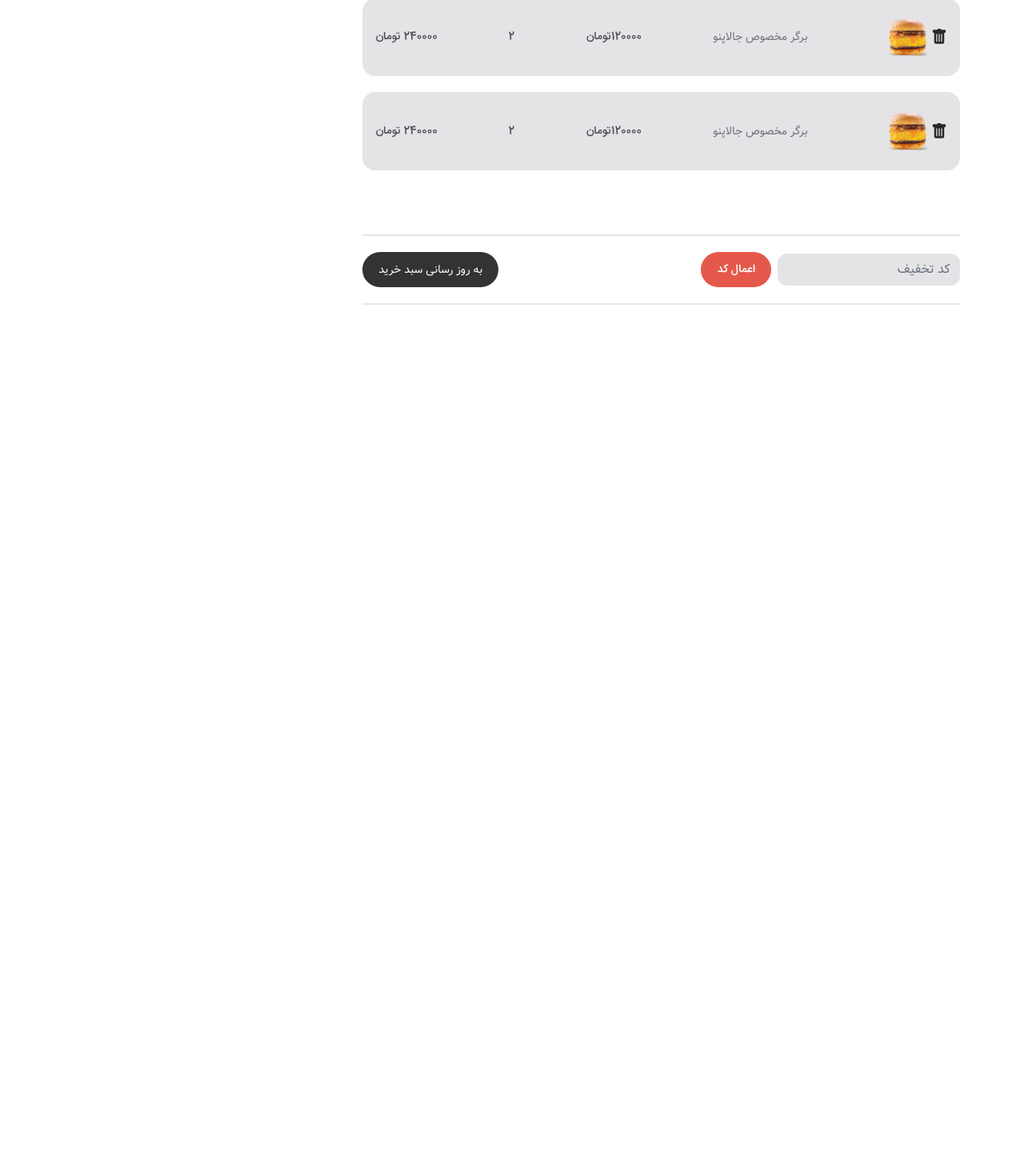
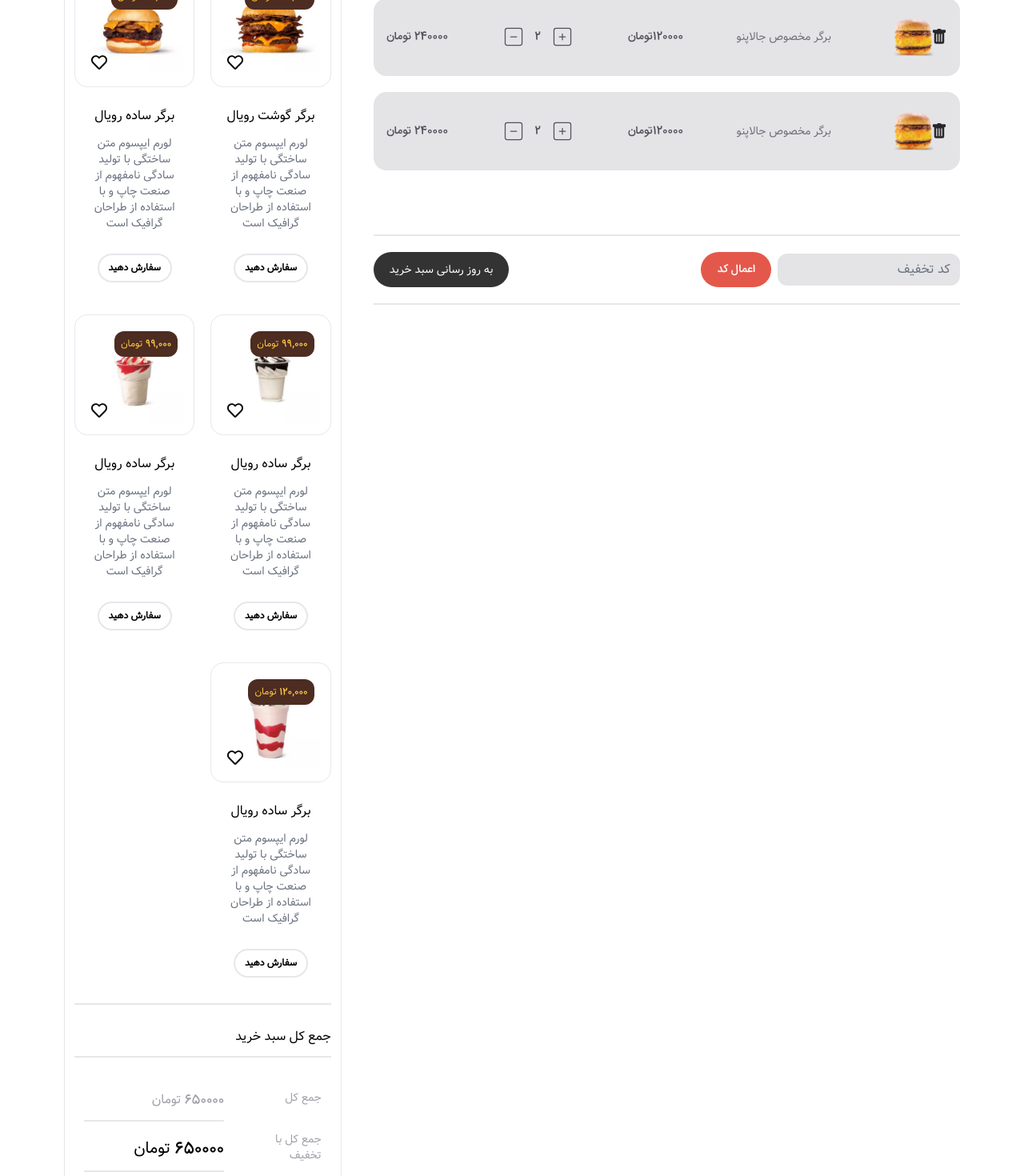
Before and after one commit to Hanieghorbani/Lafka-, a React (Create React App) app: page /cart in a window 1280 px wide. Shown: the part 760-2230 px from the top of the page at 80% size. Before the commit the page ends 1221 px from the top, so only its background shows below. Built offline with nearby package versions, Linux system fonts and the light colour scheme.

Commit message:
complete cart page

```diff
--- a/src/components/Main/ProductCartBox/ProductCartBoxInPage.js
+++ b/src/components/Main/ProductCartBox/ProductCartBoxInPage.js
@@ -1,22 +1,36 @@
-import React from "react"
+import React, { useState } from "react"
 import { BsFillTrashFill } from "react-icons/bs"
 import { IoCloseOutline } from "react-icons/io5"
+import { CiSquarePlus, CiSquareMinus } from "react-icons/ci"
 export default function ProductCartBoxInPage({ img, name, count, price }) {
+  const [mainCount, setMainCount] = useState(count)
   return (
-    <div className="flex items-center justify-between bg-zinc-200 p-4 rounded-2xl relative text-zinc-600 text-sm">
-        <BsFillTrashFill className="text-xl text-zinc-800 cursor-pointer hover:text-info transition-all duration-300 sm:hidden md:block" />
-        <IoCloseOutline className="absolute top-0 right-1 text-xl text-zinc-800 cursor-pointer hover:text-info transition-all duration-300 sm:block md:hidden" />
-        <img
-          src={`/imgs/foods/${img}`}
-          alt="food"
-          className="sm:w-16 md:w-[4.5rem] -mr-24 p-2 rounded-xl cursor-pointer"
+    <div className="flex sm:flex-col md:flex-row sm:gap-5 md:gap-0 items-center justify-between bg-zinc-200 p-4 rounded-2xl relative text-zinc-600 text-sm">
+      <BsFillTrashFill className="text-xl text-zinc-800 cursor-pointer hover:text-info transition-all duration-300 sm:hidden md:block" />
+      <IoCloseOutline className="absolute top-0 right-1 text-3xl text-zinc-800 cursor-pointer hover:text-info transition-all duration-300 sm:block md:hidden" />
+      <img
+        src={`/imgs/foods/${img}`}
+        alt="food"
+        className="sm:w-32 md:w-[4.5rem] md:-mr-10 lg:-mr-20 p-2 rounded-xl cursor-pointer"
+      />
+      <p className="text-zinc-500 cursor-pointer hover:text-primary">{name}</p>
+      <p className="font-[faNum]">{price}تومان</p>
+      <p className="font-[faNum] flex items-center gap-3">
+        <CiSquarePlus
+          className="text-3xl cursor-pointer"
+          onClick={() => setMainCount((prev) => prev + 1)}
+        />{" "}
+        {mainCount}{" "}
+        <CiSquareMinus
+          className="text-3xl cursor-pointer"
+          onClick={() => {
+            if (mainCount > 0) {
+              setMainCount((prev) => prev - 1)
+            }
+          }}
         />
-          <p className="text-zinc-500 cursor-pointer hover:text-primary">
-            {name}
-          </p>
-            <p className="font-[faNum]">{price}تومان</p>
-            <p className="font-[faNum]">{count}</p>
-          <p className="font-[faNum]">{price * count} تومان</p>
+      </p>
+      <p className="font-[faNum]">{price * mainCount} تومان</p>
     </div>
   )
 }
--- a/src/index.css
+++ b/src/index.css
@@ -24,6 +24,10 @@
         font-family: iranLight;
         direction: rtl;
         overflow-x: hidden;
+    }
+
+    input{
+        box-shadow: none !important;
     }
 
     ::-webkit-scrollbar {
--- a/src/pages/Main/Cart/Cart.js
+++ b/src/pages/Main/Cart/Cart.js
@@ -2,6 +2,8 @@ import React, { useState, useEffect } from "react"
 import Header from "../../../components/Header/Header"
 import TopSection from "../../../components/Main/TopSection/TopSection"
 import ProductCartBoxInPage from "../../../components/Main/ProductCartBox/ProductCartBoxInPage"
+import BurgerBox from "../../../components/Main/BurgerBox"
+import Footer from '../../../components/Footer/Footer'
 export default function Cart() {
   return (
     <div>
@@ -11,8 +13,8 @@ export default function Cart() {
         bgHead={"bg-primary"}
         textColor="text-black"
       />
-      <div className="grid grid-cols-3 container-primary my-20">
-        <div className="col-span-2 ">
+      <div className="grid sm:grid-col-1 lg:grid-cols-3 container-primary my-20 gap-10">
+        <div className="lg:col-span-2 ">
           <div className="space-y-5">
             <ProductCartBoxInPage
               name={"برگر مخصوص جالاپنو"}
@@ -33,12 +35,13 @@ export default function Cart() {
               img={"burger-healthy.png"}
             />
           </div>
-          <div className="flex justify-between items-center text-sm mt-20 border-t-2 border-b-2 py-5">
-            <div className="flex items-center w-1/2 gap-2">
+          <div className="flex sm:flex-col md:flex-row md:justify-between items-center text-sm mt-20 border-t-2 border-b-2 py-5">
+            <div className="flex sm:flex-col md:flex-row items-center md:w-1/2 gap-2 sm:mb-5 md:mb-0">
               <input
                 type="text"
-                className=" border-0 bg-zinc-200  focus:bg-zinc-200 rounded-xl"
+                className=" border-0 bg-zinc-200  focus:bg-zinc-300 rounded-xl"
                 placeholder="کد تخفیف"
+                style={{ boxShadow: "none" }}
               />
               <button className="btn-yearStorySelect">اعمال کد</button>
             </div>
@@ -48,8 +51,64 @@ export default function Cart() {
           </div>
         </div>
 
-        <div className="col-span-1"></div>
+        <div className="lg:col-span-1 border p-3 rounded-2xl">
+          <h6 className="border-b-2 pb-3">
+            اين محصول را هم به شما پيشنهاد می كنيم …
+          </h6>
+          <div className="grid sm:grid-cols-1 md:grid-cols-2 gap-5 border-b-2 pt-7 pb-3">
+            <BurgerBox
+              price="320000"
+              img="burger18-300x300 (1).jpg"
+              name="برگر گوشت رویال"
+            />
+            <BurgerBox
+              price="180000"
+              img="burger20-300x300.jpg"
+              name="برگر ساده رویال"
+            />
+            <BurgerBox
+              price="99000"
+              img="shake5-300x300.jpg"
+              name="برگر ساده رویال"
+            />
+            <BurgerBox
+              price="99000"
+              img="shake6-300x300.jpg"
+              name="برگر ساده رویال"
+            />
+            <BurgerBox
+              price="120000"
+              img="shake2-300x300.jpg"
+              name="برگر ساده رویال"
+            />
+          </div>
+
+          <div className="mt-7">
+            <h4 className="border-b-2 pb-3">جمع کل سبد خرید</h4>
+            <div className="grid grid-cols-3 items-center gap-2 text-zinc-400 my-10 px-3">
+              <div className="space-y-5 col-span-1 text-sm">
+                <h5 className="pb-3">جمع کل</h5>
+                <h5 className="pb-3">جمع کل با تخفیف</h5>
+              </div>
+              <div className="space-y-5 col-span-2 pr-5">
+                <p className="border-b-2 pb-3">
+                  <span className="font-[faNum]">650000</span> تومان
+                </p>
+                <p className="border-b-2 pb-3 text-xl text-black">
+                  <span className="font-[faNum]">650000</span> تومان
+                </p>
+              </div>
+            </div>
+            <div className="flex items-center justify-center">
+              <button className="btn-yearStorySelect text-sm">
+                ادامه جهت تسویه حساب
+              </button>
+            </div>
+          </div>
+        </div>
       </div>
+
+      <Footer />
     </div>
   )
 }
--- a/src/pages/Main/Login/Login.js
+++ b/src/pages/Main/Login/Login.js
@@ -13,7 +13,7 @@ export default function Login() {
 
   const validationSchema = Yup.object().shape({
     name: Yup.string()
-      .required("نام الزامی است")
+      .required("نام کاربری یا آدرس ایمیل الزامی است")
       .min(7, "نام باید حداقل ۳ حرف داشته باشد"),
     password: Yup.string().required("گذرواژه الزامی است"),
   })
```
